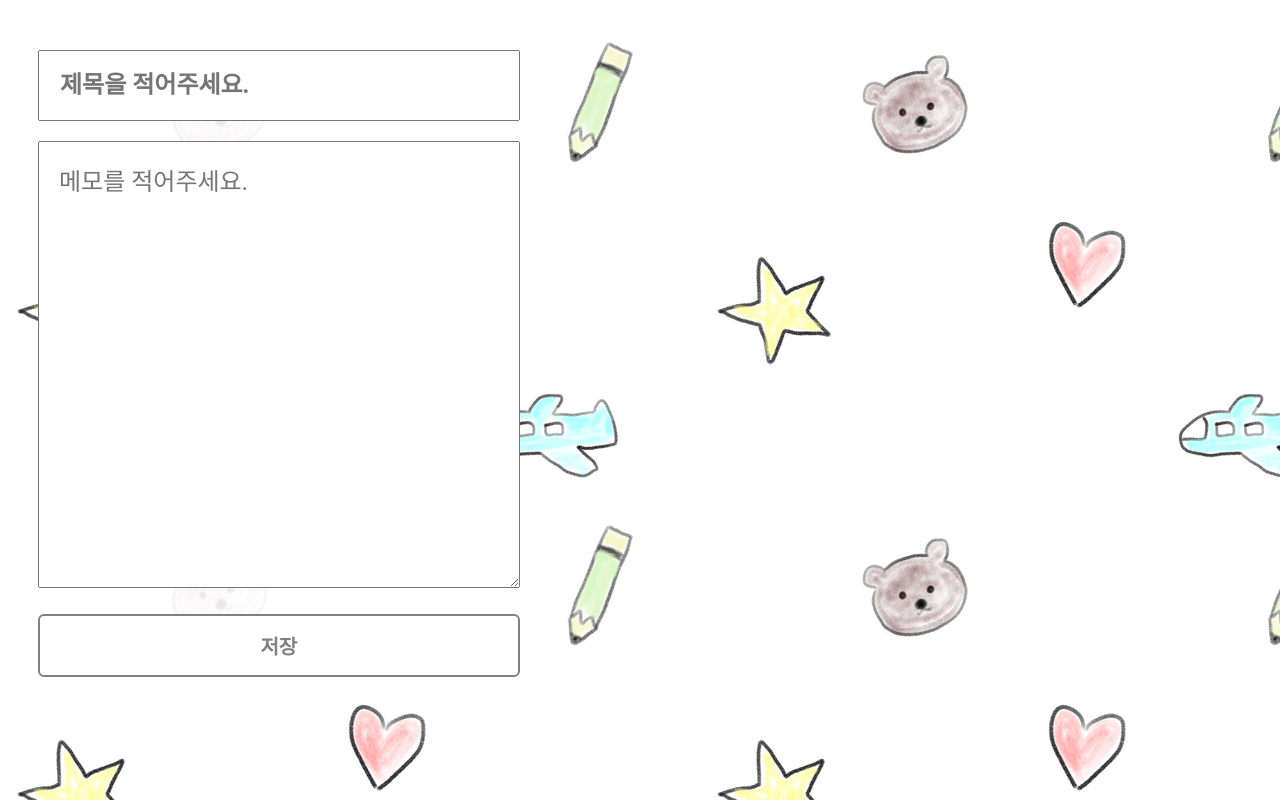
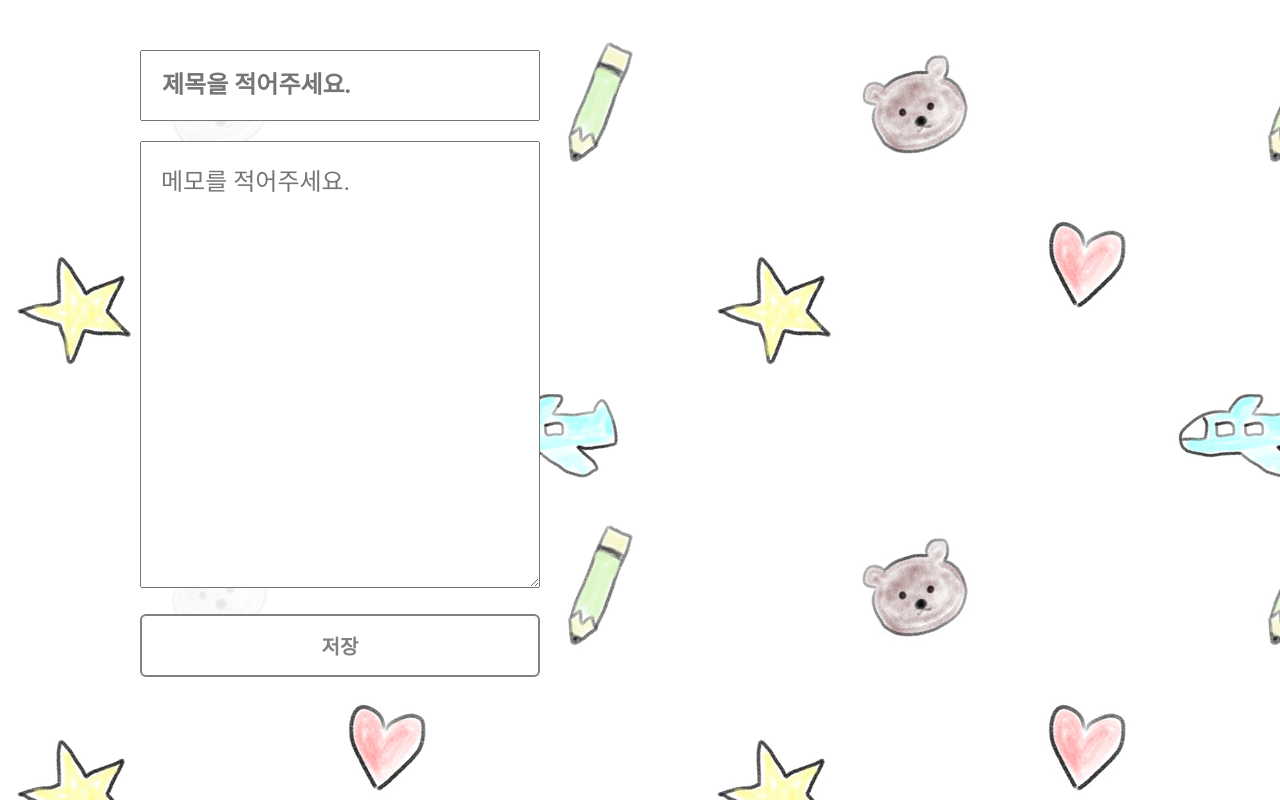
Before and after one commit to JoWonYeong/memo-list, a plain HTML site: page index.html in a window 1280 px wide. Drawn offline with Linux system fonts and the light colour scheme; a web font is replaced by a local one.

Commit message:
화면크기조정

```diff
--- a/style.css
+++ b/style.css
@@ -30,7 +30,7 @@ button {
   display: flex;
   margin: auto;
   /* width: 70%; */
-  width: 1224px;
+  width: 1000px;
   max-width: calc(100% - 60px);
   /* box-shadow: inset 0px 0px 0px 2px lightcoral; */
   margin-top: 20px;
```
